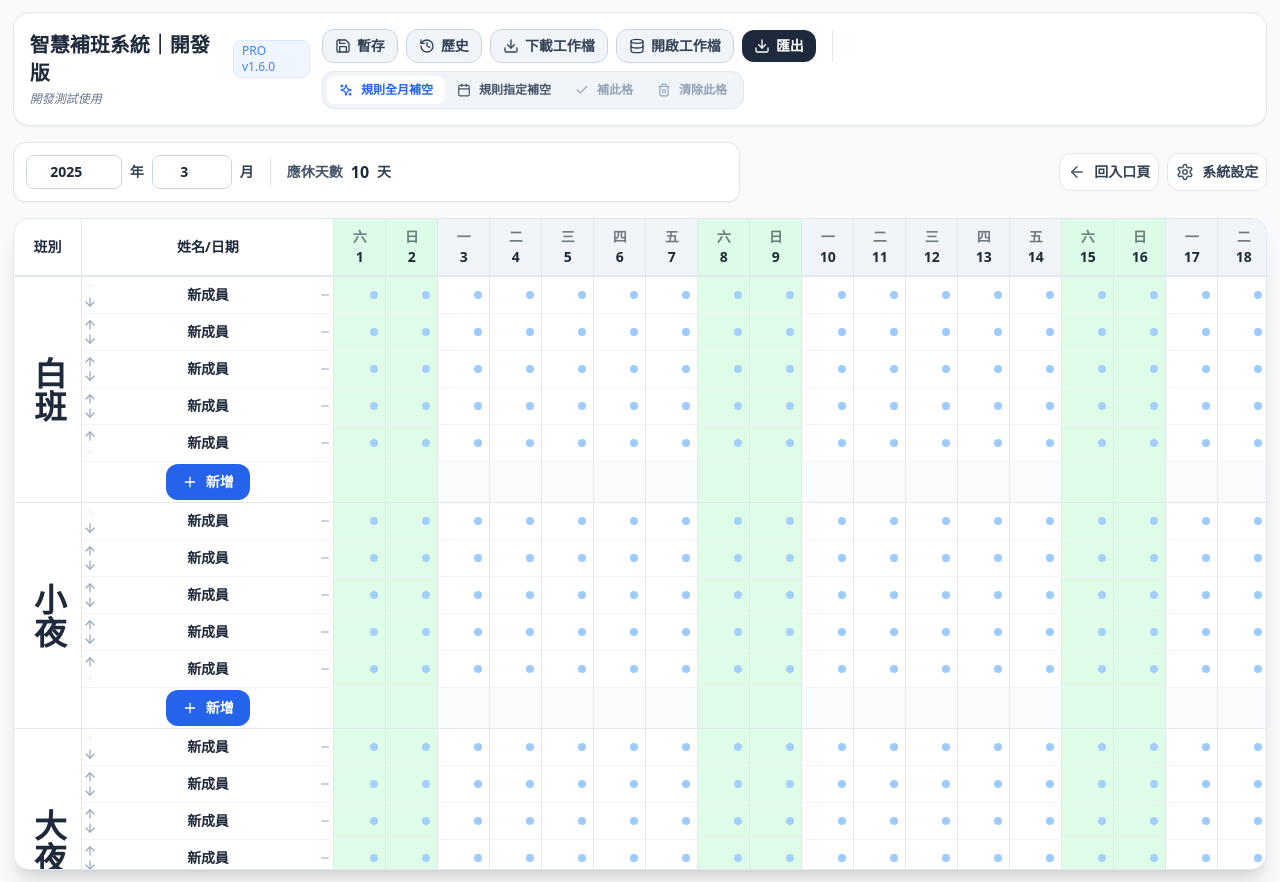
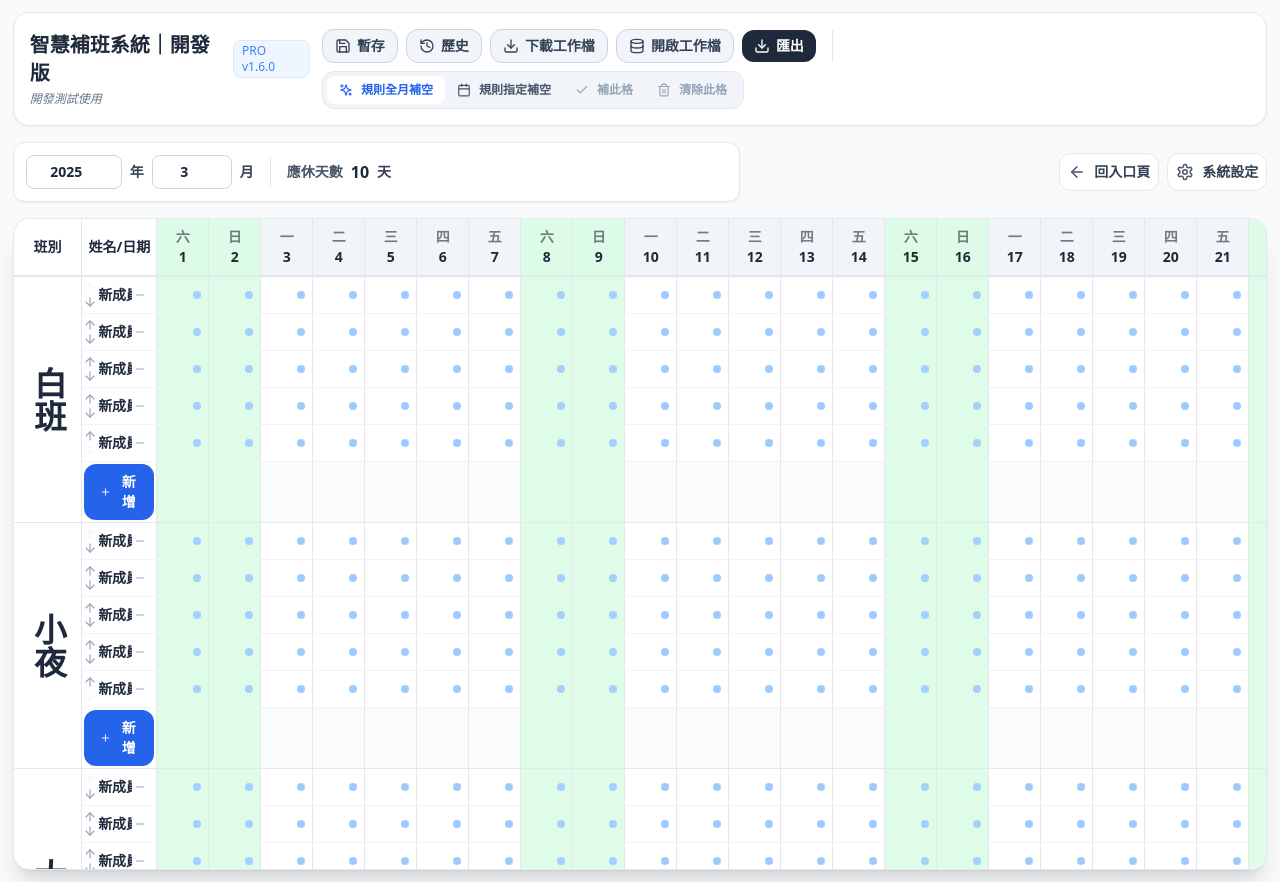
Before and after one commit to abyssynt/react-schedule-pro-smartfill, a React (Vite) app: page / in a window 1280 px wide. Both pictures are taken after a click on the button "開啟最近班表". Built offline with nearby package versions, Linux system fonts and the light colour scheme.

Commit message:
Update App.jsx

```diff
--- a/src/App.jsx
+++ b/src/App.jsx
@@ -2858,7 +2858,7 @@ const openSelectedCellFillModal = () => {
                                 if (currentIndex !== -1) next[currentIndex].name = e.target.value;
                                 setStaffs(next);
                               }}
-                              className={`flex-1 min-w-0 text-center py-0 px-0 font-bold border-none rounded-md focus:ring-2 focus:ring-blue-400 bg-transparent ${nameDateColumnFontSizeClass}`} style={{ color: nameDateColumnFontColor, letterSpacing: "-0.02em" }}
+                              className={`shrink min-w-0 text-center py-0 px-0 font-bold border-none rounded-md focus:ring-2 focus:ring-blue-400 bg-transparent ${nameDateColumnFontSizeClass}`} style={{ color: nameDateColumnFontColor, letterSpacing: "-0.02em", width: `${Math.max(3.2, Math.min((staff.name || '').length + 1.2, 8.5))}ch`, maxWidth: '100%' }}
                             />
 
                             <button
```
